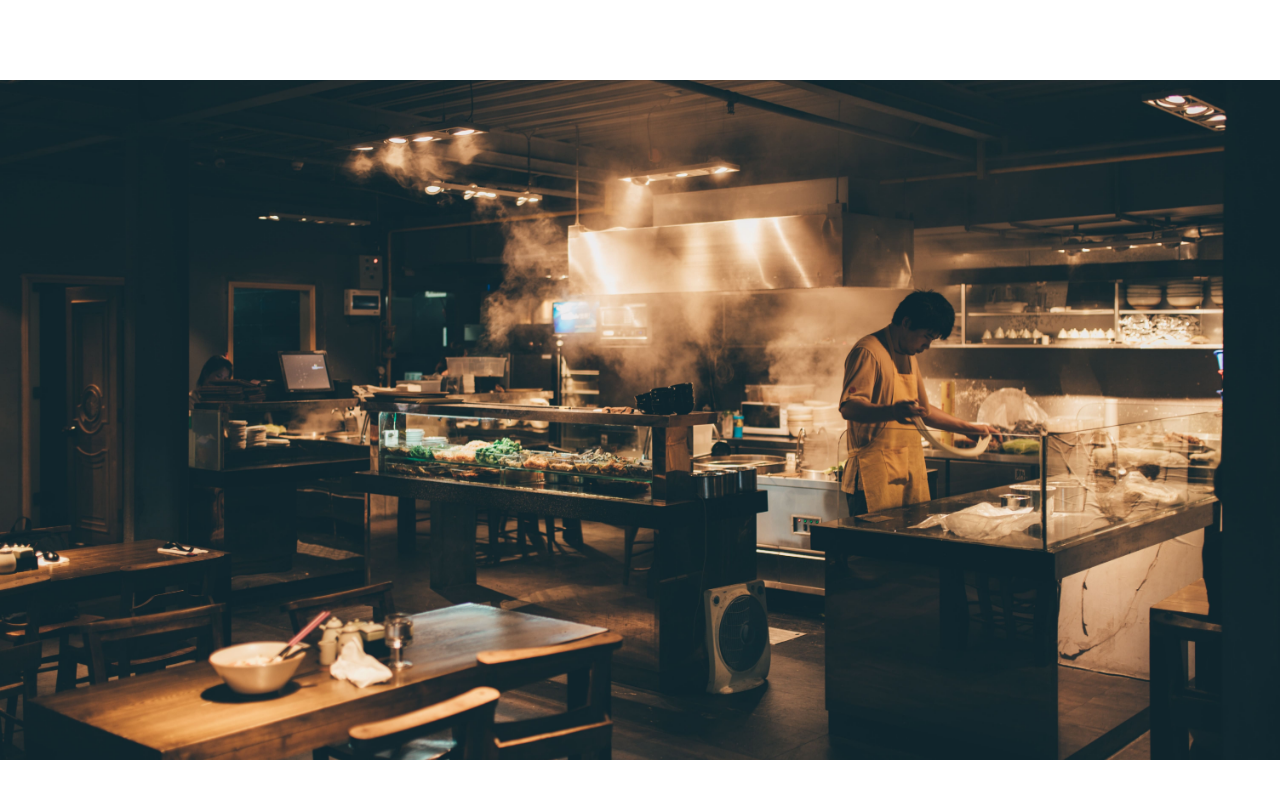
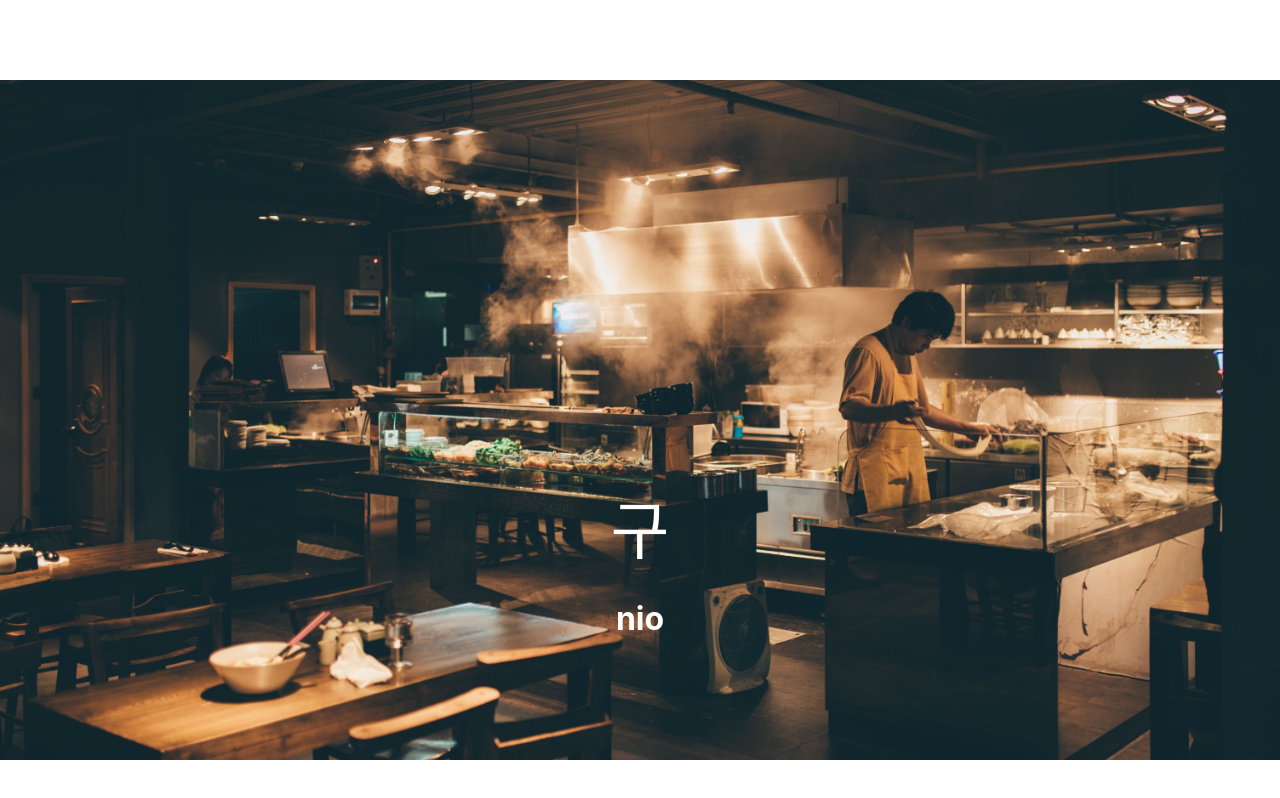
Before and after one commit to kamelfall/nio, a React (Create React App) app: page / in a window 1280 px wide. Built offline with nearby package versions, Linux system fonts and the light colour scheme.

Commit message:
installs sass and adds logo and header to heroImage

```diff
--- a/package.json
+++ b/package.json
@@ -7,6 +7,7 @@
     "@types/node": "12.7.2",
     "@types/react": "16.9.2",
     "@types/react-dom": "16.9.0",
+    "node-sass": "^4.12.0",
     "react": "^16.9.0",
     "react-dom": "^16.9.0",
     "react-scripts": "3.1.1",
--- a/src/components/HomeComponent/HomeComponent.css
+++ b/src/components/HomeComponent/HomeComponent.scss
@@ -5,4 +5,14 @@
   background-image: url("../../images/kitchen.jpg");
   background-size: cover;
   background-position: 75%;
+  color: white;
+  overflow: auto;
+
+  p{
+    margin: 50vh auto 0 auto;
+    font-size: 4rem;
+  }
+  h1{
+    font-size: 2rem;
+  }
 }
--- a/src/components/HomeComponent/HomeComponent.tsx
+++ b/src/components/HomeComponent/HomeComponent.tsx
@@ -1,5 +1,5 @@
 import React from 'react';
-import './HomeComponent.css';
+import './HomeComponent.scss';
 
 class HomeComponent extends React.Component<{}, {}> {
 
@@ -7,7 +7,8 @@ class HomeComponent extends React.Component<{}, {}> {
     return(
       <main>
         <section className="heroImage">
-
+          <p>구</p>
+          <h1>nio</h1>
         </section>
       </main>
     );
```
Also changed, not shown: 1 other file (tests, documents, lock files or other folders).
